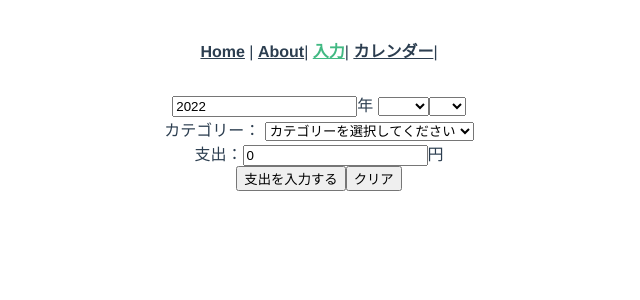
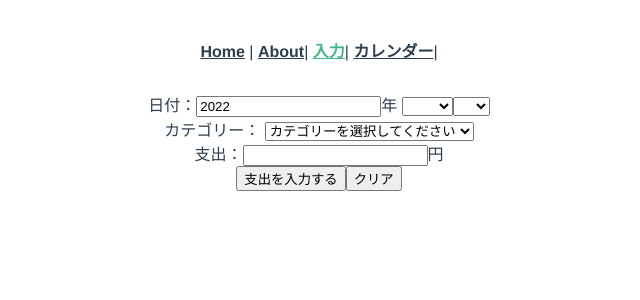
Before and after one commit to takuyanoguchi626/household-expenses, a Vue app: page /calculator in a window 1280 px wide. Shown: the top 300 px of the page, without its empty margins (321-961 px from the left). Built offline with nearby package versions, Linux system fonts and the light colour scheme.

Commit message:
支出ボタンを押すと金額がリセット。5秒後にメッセージを消す

```diff
--- a/src/views/Calculator.vue
+++ b/src/views/Calculator.vue
@@ -2,7 +2,7 @@
   <div>
     <form>
       <div>
-        <input type="number" id="year" v-model.number="year" />年
+        日付：<input type="number" id="year" v-model.number="year" />年
         <select v-model.number="month">
           <option value="-">--</option>
           <option value="1">1月</option>
@@ -60,7 +60,7 @@ export default class XXXComponent extends Vue {
   //カテゴリー
   private category = "";
   //支出
-  private spending = 0;
+  private spending = "";
   //支出入力完了メッセージ
   private setSpendingMessage = "";
   /**
@@ -90,6 +90,10 @@ export default class XXXComponent extends Vue {
       spending: this.spending,
     });
     this.setSpendingMessage = "支出の入力が完了しました！";
+    this.spending = "";
+    setTimeout(() => {
+      this.resetSpending();
+    }, 5000);
   }
   /**
    * 支出入力完了メッセージをリセットする.
```
